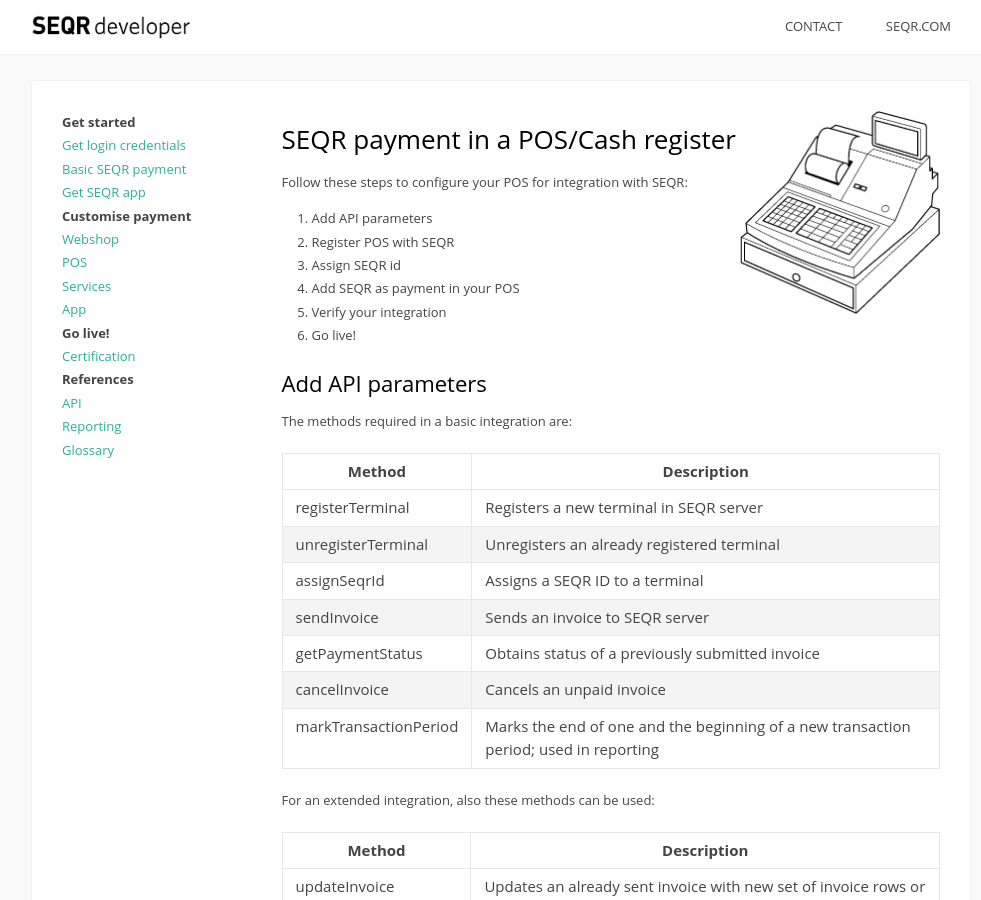
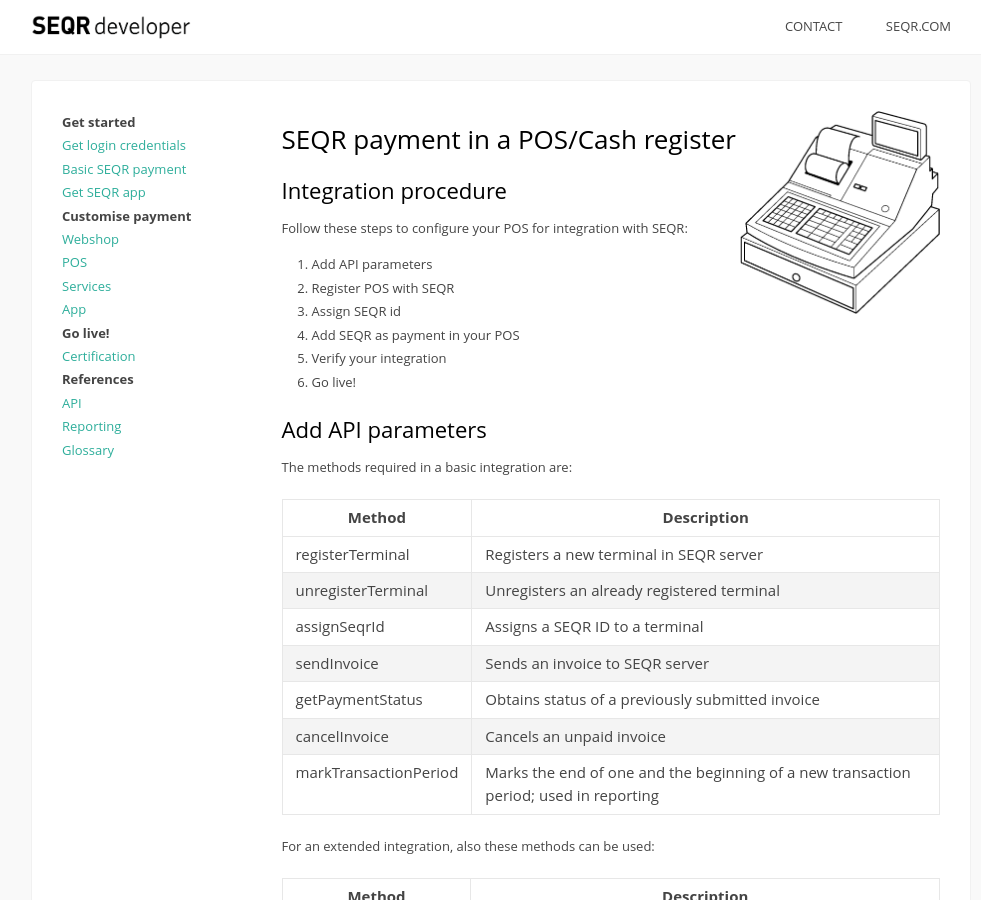
Before and after one commit to SeamlessDistribution/SeamlessDistribution.github.io, a Jekyll site: the page built from merchant/pos/index.md, in a window 1280 px wide and 900 px high. Shown: the whole window, without its empty margins (139-1120 px from the left). Built offline with Jekyll 4.4.1, drawn with Linux system fonts in a browser that asks for light colours.

Commit message:
Added heading for POS

```diff
--- a/merchant/pos/index.md
+++ b/merchant/pos/index.md
@@ -7,6 +7,8 @@
 <img src="/assets/images/cash_register_bw.png" align="right" width="200px"/>
 
 # SEQR payment in a POS/Cash register
+
+## Integration procedure
 
 Follow these steps to configure your POS for integration with SEQR:
 
```
